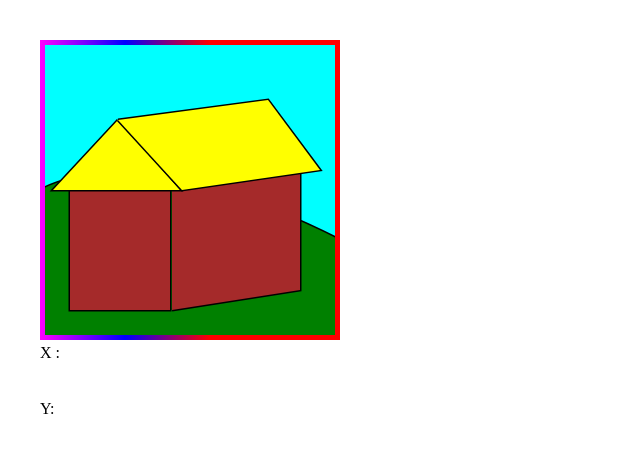
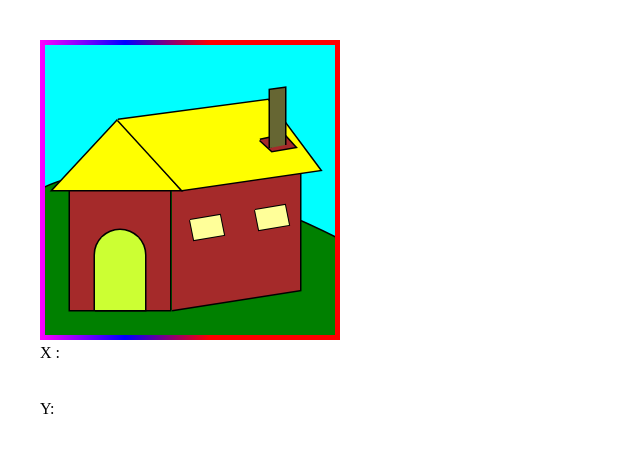
Before and after one commit to berong91/CanvasArt, a plain HTML site: page Drawing Faces.html in a window 1280 px wide. Shown: the whole page, without its empty margins (0-640 px from the left). Drawn offline with Linux system fonts and the light colour scheme.

Commit message:
Major changes

```diff
--- a/index.html
+++ b/Drawing Faces.html
@@ -32,13 +32,16 @@
 				canvas.addEventListener("mousemove", getPosition, false);
 				ctx = canvas.getContext("2d");
 
+				// Always call first
 				clearCanvas();
 
 				drawBackground();
 				drawHouseBox();
 				drawRoof();
+				drawDetails();
+
+				// Always call last
 				drawBorder();
-				drawDetails();
 			}
 
 			function drawBackground(){
@@ -120,7 +123,72 @@
 
 			function drawDetails(){
 				// Draw house's details
+				// Draw front door
+				ctx.beginPath();
+				ctx.strokeStyle = "black";
+				ctx.lineWidth = 3;
+				ctx.moveTo(55, 270);
+				ctx.lineTo(105,270);
+				ctx.lineTo(105,215);
+				ctx.arc(80, 215, 25, 0,1*Math.PI, true);
+				ctx.lineTo(55,270);
+				ctx.stroke();
+				ctx.closePath();
+				ctx.fillStyle  = "#CCFF33";
+				ctx.fill();
 
+				// Draw chimney
+				ctx.beginPath();
+				ctx.strokeStyle = "black";
+				ctx.lineWidth = 3;
+				ctx.moveTo(220, 100);
+				ctx.lineTo(244, 95);
+				ctx.lineTo(255, 107);
+				ctx.lineTo(232, 111);
+				ctx.lineTo(220, 100);
+				ctx.stroke();
+				ctx.closePath();
+				ctx.fillStyle  = "brown";
+				ctx.fill();
+
+				ctx.beginPath();
+				ctx.lineWidth = 3;
+				ctx.moveTo(230, 108);
+				ctx.lineTo(230, 50);
+				ctx.lineTo(245, 48);
+				ctx.lineTo(245, 105);
+				ctx.strokeStyle = "black";
+				ctx.stroke();
+				ctx.closePath();
+				ctx.fillStyle  = "#666633";
+				ctx.fill();
+
+				// Draw windows
+				ctx.beginPath();
+				ctx.lineWidth = 2;
+				ctx.moveTo(150, 180);
+				ctx.lineTo(180, 175);
+				ctx.lineTo(184, 195);
+				ctx.lineTo(154, 200);
+				ctx.lineTo(150, 180);
+				ctx.strokeStyle = "black";
+				ctx.stroke();
+				ctx.closePath();
+				ctx.fillStyle  = "#FFFF99";
+				ctx.fill();
+
+				ctx.beginPath();
+				ctx.lineWidth = 2;
+				ctx.moveTo(215, 170);
+				ctx.lineTo(245, 165);
+				ctx.lineTo(249, 185);
+				ctx.lineTo(219, 190);
+				ctx.lineTo(215, 170);
+				ctx.strokeStyle = "black";
+				ctx.stroke();
+				ctx.closePath();
+				ctx.fillStyle  = "#FFFF99";
+				ctx.fill();
 			}
 
 			function  drawBorder(){
```
